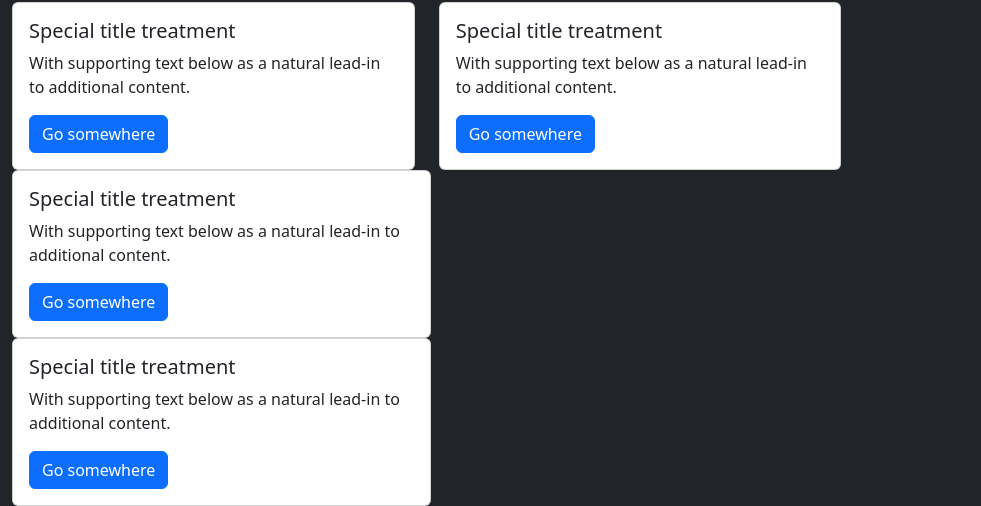
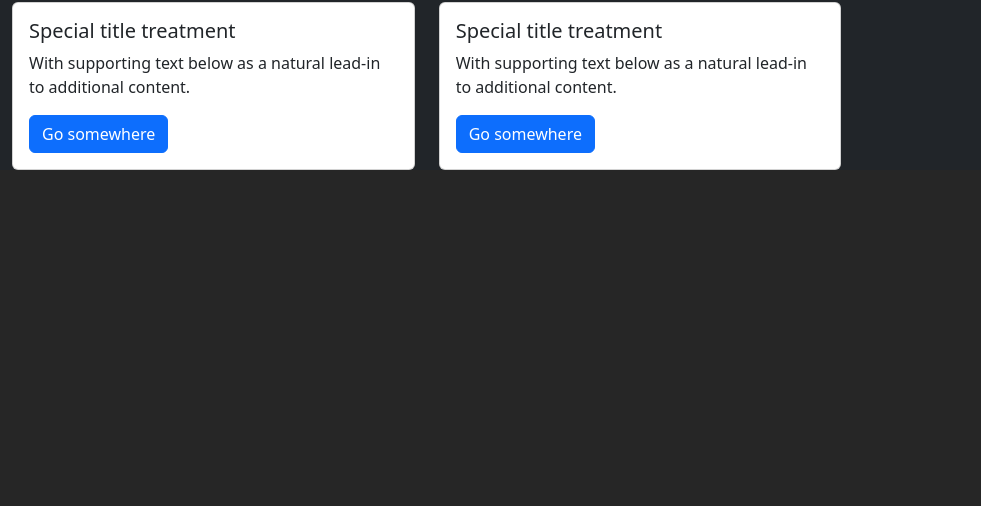
Before and after one commit to ItsLuiggiYahoo/itsluiggiyahoo.github.io, a website: page index.html in a window 1280 px wide. Shown: the part 606-1112 px from the top of the page, without its empty margins (0-981 px from the left). After the commit the page ends 800 px from the top, so only its background shows below. Drawn offline with nearby package versions, Linux system fonts and the light colour scheme.

Commit message:
Update index.html

```diff
--- a/index.html
+++ b/index.html
@@ -63,26 +63,9 @@
             </div>
           </div>
         </div>
+
       </div>
-      <div class="col-sm-4 ">
-          <div class="card">
-            <div class="card-body">
-              <h5 class="card-title">Special title treatment</h5>
-              <p class="card-text">With supporting text below as a natural lead-in to additional content.</p>
-              <a href="#" class="btn btn-primary">Go somewhere</a>
-            </div>
-          </div>
-        </div>
-        <div class="col-sm-4 ">
-          <div class="card">
-            <div class="card-body">
-              <h5 class="card-title">Special title treatment</h5>
-              <p class="card-text">With supporting text below as a natural lead-in to additional content.</p>
-              <a href="#" class="btn btn-primary">Go somewhere</a>
-            </div>
-          </div>
-        </div>
-      </div>
-    </div>
+
+
   </body>
 </html>
```
